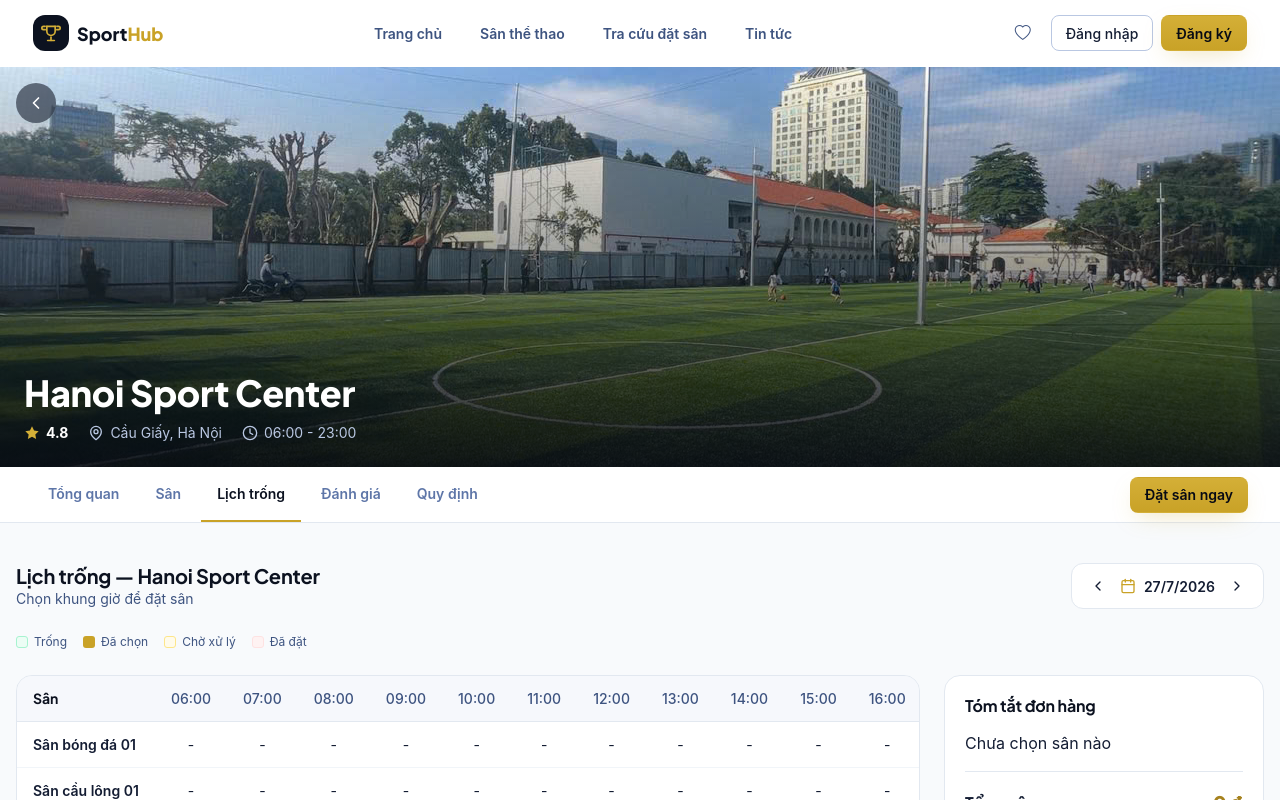
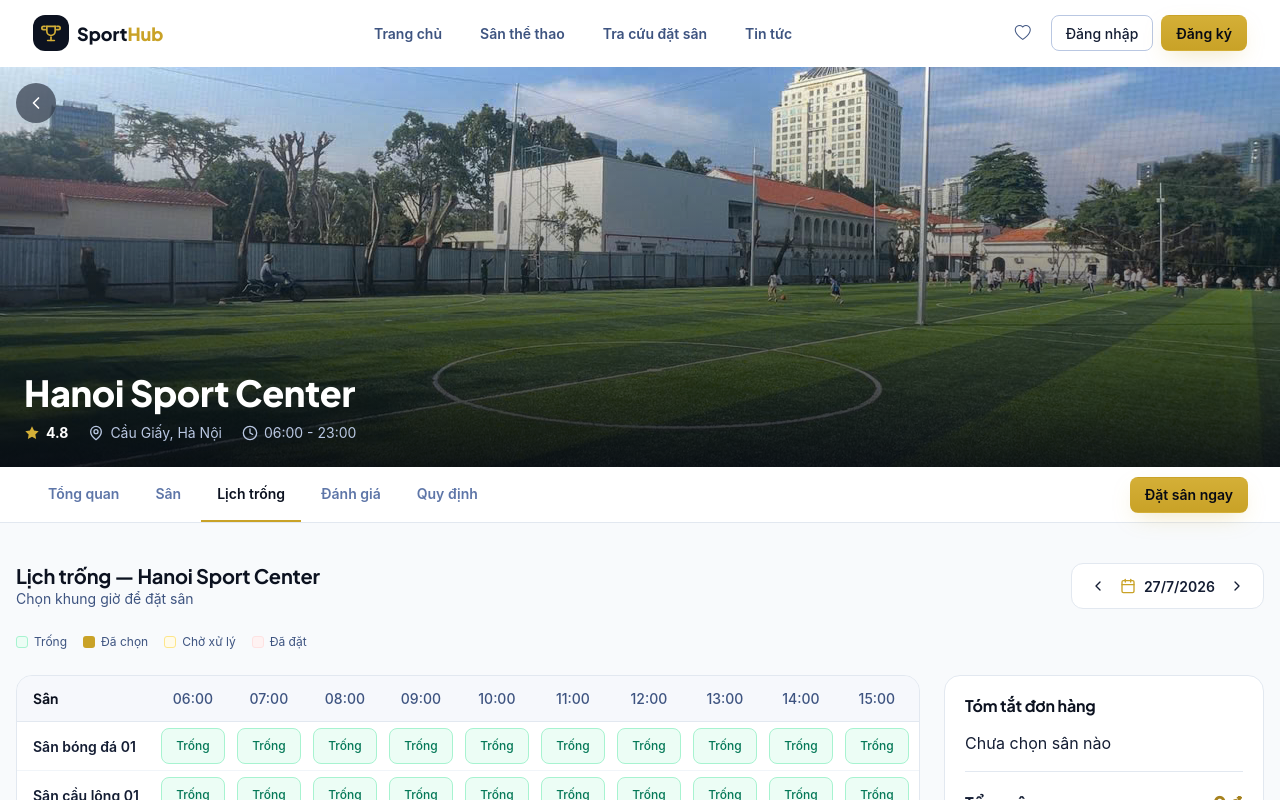
Before and after one commit to QuachLoan/SportReact, a React (Vite) app: page /VenueOverView/1/schedule in a window 1280 px wide. Shown: the top 800 px of the page. Built offline with nearby package versions, Linux system fonts and the light colour scheme; data requests are answered from the project's data file.

Commit message:
vãi cứt

```diff
--- a/src/pages/BookingLookUp/BookingLookUp.jsx
+++ b/src/pages/BookingLookUp/BookingLookUp.jsx
@@ -48,7 +48,7 @@ function BookingLookUp() {
         }
         catch (err) {
             console.error("Lỗi kết nối json-server:", err);
-            alert("Không thể kết nối tới server dữ liệu!");
+            console.log("Không thể kết nối tới server dữ liệu!");
         }
         finally {
             setLoading(false);
--- a/src/pages/Venue/VenueReviews.jsx
+++ b/src/pages/Venue/VenueReviews.jsx
@@ -38,7 +38,7 @@ const VenueReviews = () => {
                 </Link>
                 <div className="venue-hero-content">
                     <div className="container" style={{ padding: 0 }}>
-                        <h1>The Platinum Arena</h1>
+                        <h1>{venue.name}</h1>
                         <div className="venue-hero-meta">
               <span>
                 <svg className="star" viewBox="0 0 24 24">
--- a/src/pages/Venue/VenueRules.jsx
+++ b/src/pages/Venue/VenueRules.jsx
@@ -38,7 +38,7 @@ const VenueRules = () => {
                 </Link>
                 <div className="venue-hero-content">
                     <div className="container" style={{ padding: 0 }}>
-                        <h1>The Platinum Arena</h1>
+                        <h1>{venue.name}</h1>
                         <div className="venue-hero-meta">
               <span>
                 <svg className="star" viewBox="0 0 24 24">
--- a/src/pages/Venue/VenueSchedule.jsx
+++ b/src/pages/Venue/VenueSchedule.jsx
@@ -212,41 +212,49 @@ const handleSelectSlot = (slot, courtData) => {
                                     <td>{x.name}</td>
 
                                     {hours.map(hour => {
-
-                                        const slot = timeSlot.find(
+                                        const dynamicSlot = timeSlot.find(
                                             item =>
                                                 item.courtId === x.id &&
                                                 item.startTime === hour &&
                                                 item.date === formatDate(currentDate)
                                         );
-
-                                        const isSelected = slot &&
-                                            selectedSlots.some(
+                                        const slot = dynamicSlot || {
+                                            id: `virtual-${x.id}-${hour}`,
+                                            courtId: x.id,
+                                            courtName: x.name,
+                                            startTime: hour,
+                                            date: formatDate(currentDate),
+                                            status: "Trống",
+                                            price: 150000
+                                        };
+                                        const isSelected = selectedSlots.some(
                                             item => item.id === slot.id
                                         );
+                                        const getSlotConfig = (status) => {
+                                            switch (status) {
+                                                case "booked":
+                                                    return { className: "slot-booked", text: "Đã đặt", disabled: true };
+                                                case "processing":
+                                                    return { className: "slot-processing", text: "Đang xử lý", disabled: true };
+                                                case "cancelled":
+                                                    return { className: "slot-cancelled", text: "Đã hủy", disabled: false };
+                                                default:
+                                                    return { className: "slot-available", text: "Trống", disabled: false };
+                                            }
+                                        };
+
+                                        const config = getSlotConfig(slot.status);
 
                                         return (
                                             <td key={hour}>
-                                                {slot ? (
                                                 <button
                                                     type="button"
-                                                        disabled={slot.status === "booked"}
+                                                    disabled={config.disabled}
                                                     onClick={() => handleSelectSlot(slot, x)}
-                                                        className={
-                                                            isSelected
-                                                                ? "slot-btn slot-selected"
-                                                                : slot.status === "booked"
-                                                                    ? "slot-btn slot-booked"
-                                                                    : "slot-btn slot-available"
-                                                        }
+                                                    className={`slot-btn ${isSelected ? "slot-selected" : config.className}`}
                                                 >
-                                                        {isSelected
-                                                            ? "Đã chọn"
-                                                            : slot.status}
+                                                    {isSelected ? "Đã chọn" : config.text}
                                                 </button>
-                                                ) : (
-                                                    <span>-</span>
-                                                )}
                                             </td>
                                         );
                                     })}
@@ -257,7 +265,6 @@ const handleSelectSlot = (slot, courtData) => {
                     </div>
                         <aside className="booking-summary-card">
                             <h3>Tóm tắt đơn hàng</h3>
-
                             {selectedSlots.length === 0 ? (
                                 <p>Chưa chọn sân nào</p>
                             ) : (
```
Lines whose indentation alone changed are shown as unchanged.
